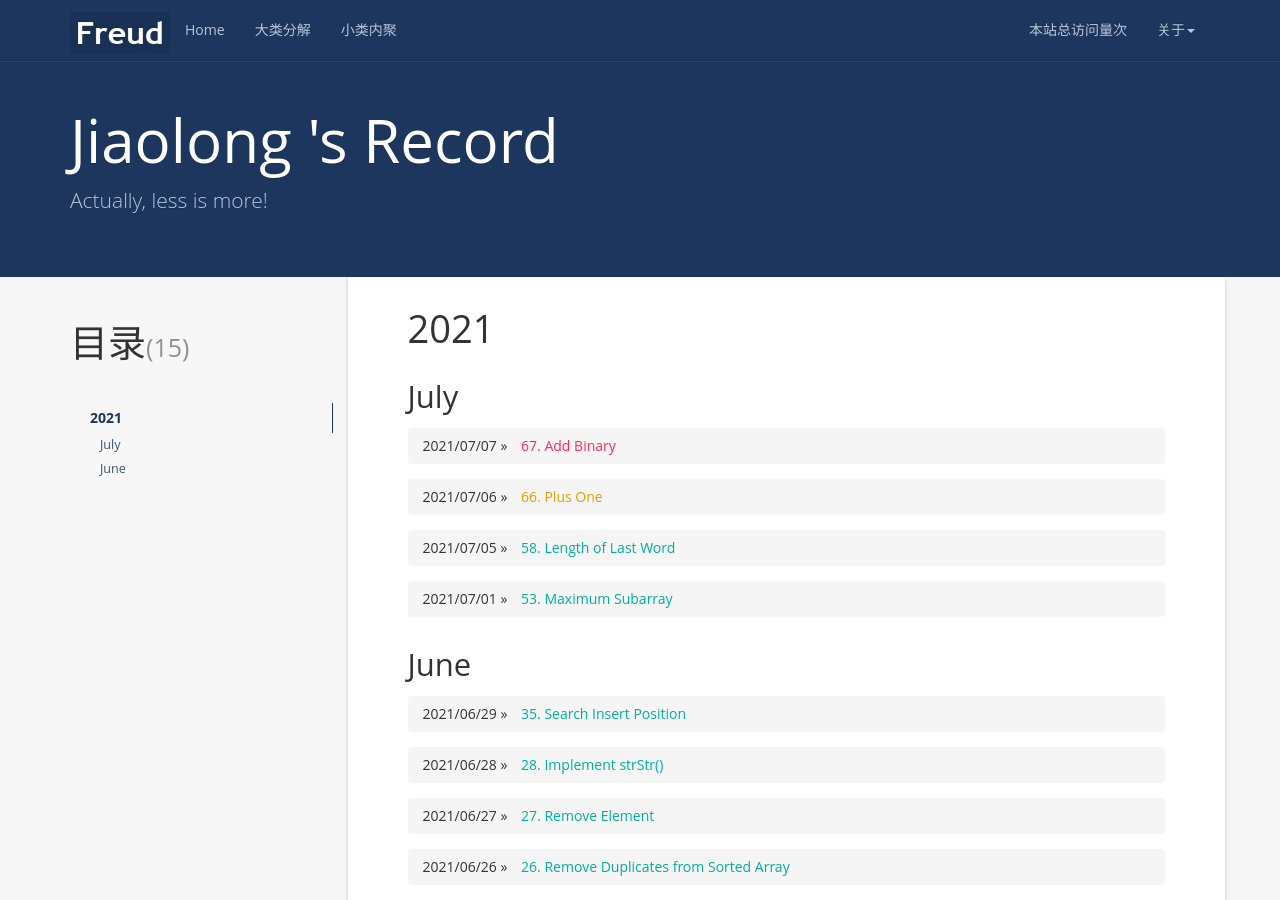
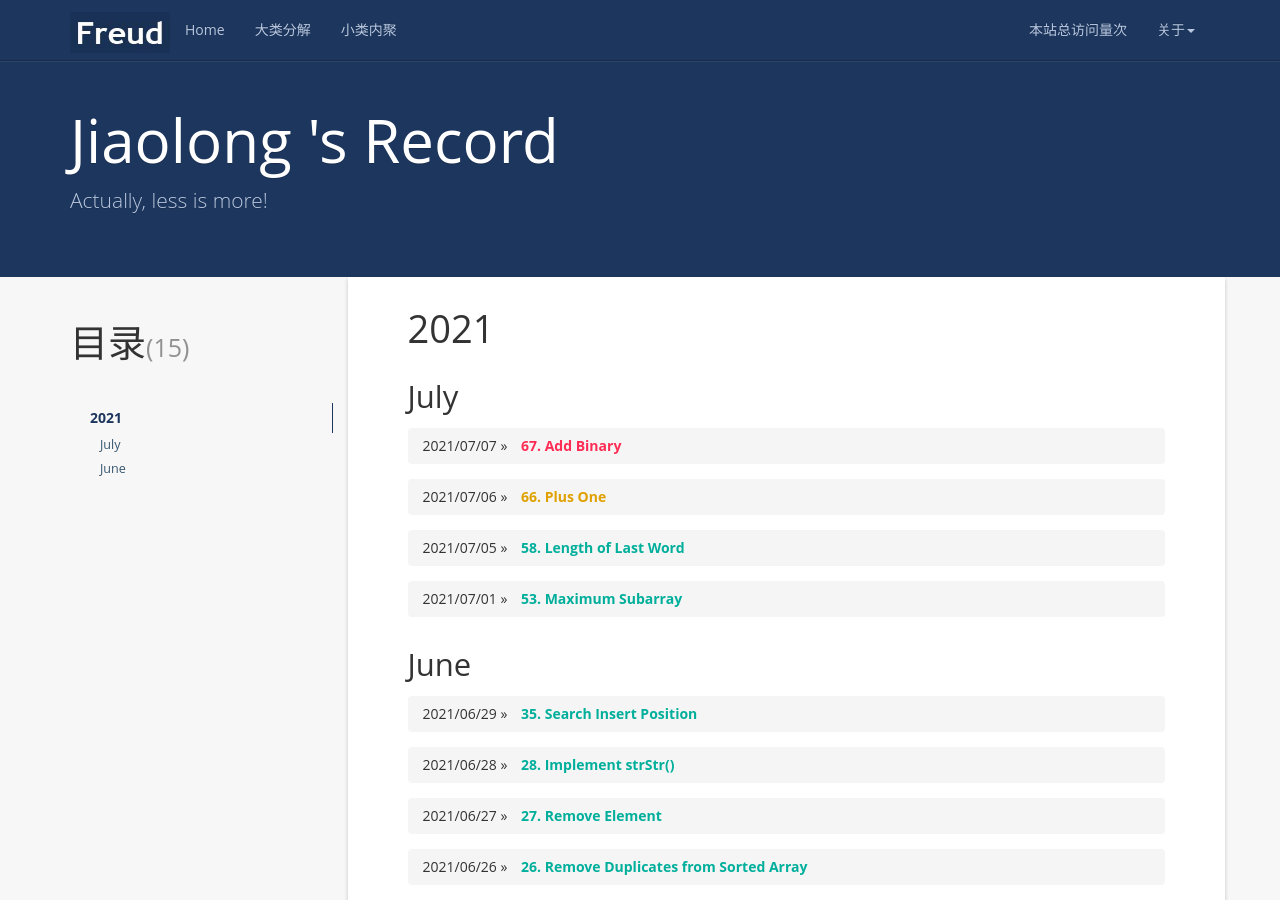
Before and after one commit to wang-jiaolong/code-record, a Jekyll site: the page built from index.html, in a window 1280 px wide and 900 px high. Built offline with Jekyll 4.4.1, drawn with Linux system fonts in a browser that asks for light colours; nearby versions of some CDN libraries; the list of posts is cut into pages by our own code; comment, search, counter and statistics services are not loaded.

Commit message:
Update index.html

```diff
--- a/index.html
+++ b/index.html
@@ -58,16 +58,16 @@
 
                   <ol class="breadcrumb">
                      {% if post.type == 'easy' %}
-                      <li><span>{{ post.date | date: "%Y/%m/%d"}}</span> &raquo; <a href="{{ post.url | prepend: site.baseurl }}" style="padding-left: 10px; color: #00AF9B;">{{ post.title }}</a></li>
+                      <li><span>{{ post.date | date: "%Y/%m/%d"}}</span> &raquo; <a href="{{ post.url | prepend: site.baseurl }}" style="padding-left: 10px; color: #00AF9B;font-weight: bold;">{{ post.title }}</a></li>
 
         {% elsif post.type == 'medium' %}
-                        <li><span>{{ post.date | date: "%Y/%m/%d"}}</span> &raquo; <a href="{{ post.url | prepend: site.baseurl }}" style="padding-left: 10px; color: rgb(224 161 0);">{{ post.title }}</a></li>
+                        <li><span>{{ post.date | date: "%Y/%m/%d"}}</span> &raquo; <a href="{{ post.url | prepend: site.baseurl }}" style="padding-left: 10px; color: rgb(224 161 0);font-weight: bold;">{{ post.title }}</a></li>
 
          {% elsif post.type == 'hard' %}
-                <li><span>{{ post.date | date: "%Y/%m/%d"}}</span> &raquo; <a href="{{ post.url | prepend: site.baseurl }}" style="padding-left: 10px;color: #FF2D55;">{{ post.title }}</a></li>
+                <li><span>{{ post.date | date: "%Y/%m/%d"}}</span> &raquo; <a href="{{ post.url | prepend: site.baseurl }}" style="padding-left: 10px;color: #FF2D55;font-weight: bold;">{{ post.title }}</a></li>
 
         {% else %}
-                   <li><span>{{ post.date | date: "%Y/%m/%d"}}</span> &raquo; <a href="{{ post.url | prepend: site.baseurl }}" style="padding-left: 10px;">{{ post.title }}</a></li>
+                   <li><span>{{ post.date | date: "%Y/%m/%d"}}</span> &raquo; <a href="{{ post.url | prepend: site.baseurl }}" style="padding-left: 10px;font-weight: bold;">{{ post.title }}</a></li>
         {% endif %}
                   </ol>
                   {% if forloop.last %}
```
